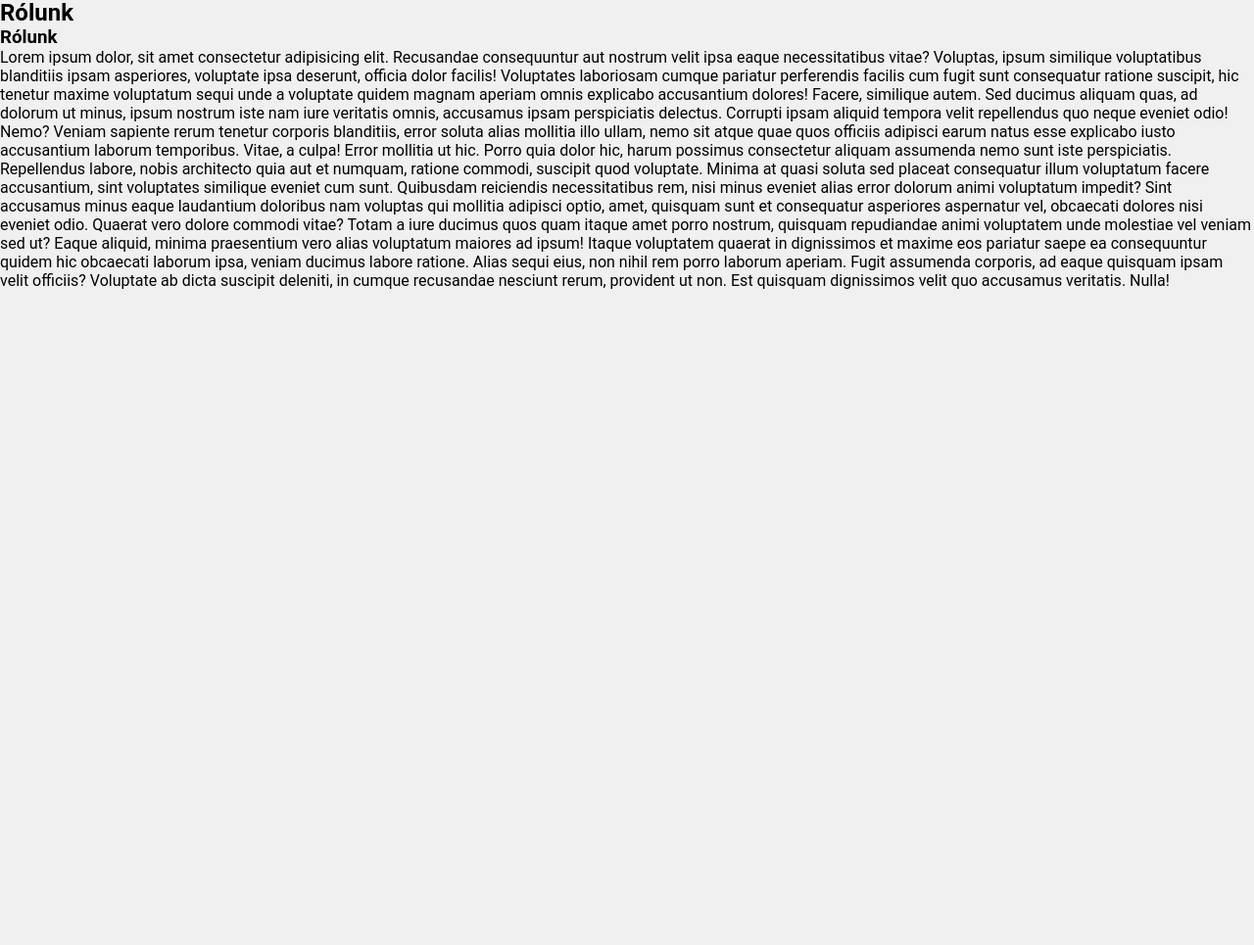
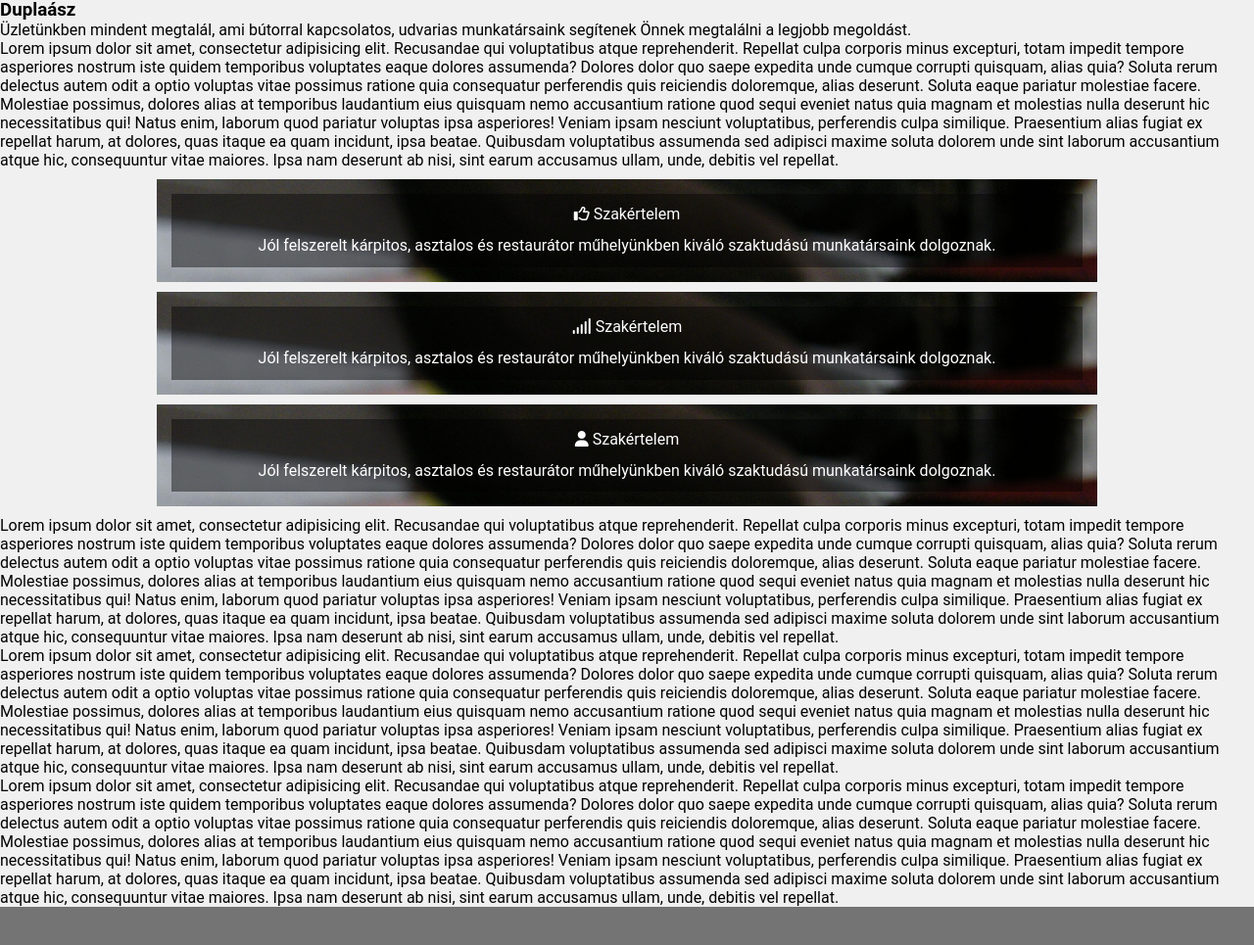
Before and after one commit to mtlevi700/duplaaszteszt, a plain HTML site: page index.html in a window 1280 px wide. Shown: the part 291-1256 px from the top of the page at 98% size. Before the commit the page ends 800 px from the top, so only its background shows below. Drawn offline with nearby package versions, Linux system fonts and the light colour scheme.

Commit message:
profession divs test

```diff
--- a/index.html
+++ b/index.html
@@ -7,6 +7,7 @@
     <link rel="stylesheet" href="style.css">
     <link rel="stylesheet" type="text/css" href="slick-1.8.1/slick/slick.css"/>
     <link rel="stylesheet" type="text/css" href="slick-1.8.1/slick/slick-theme.css"/>
+    <script src="https://kit.fontawesome.com/5951e9099d.js" crossorigin="anonymous"></script>
 </head>
 <body>
     <header>
@@ -53,19 +54,49 @@
         </section>
 
         <article>
-            <h1>Rólunk</h1>
-            <section class="about">
-                <h1>Rólunk</h1>
-                <p>Lorem ipsum dolor, sit amet consectetur adipisicing elit. Recusandae consequuntur aut nostrum velit ipsa eaque necessitatibus vitae? Voluptas, ipsum similique voluptatibus blanditiis ipsam asperiores, voluptate ipsa deserunt, officia dolor facilis!
-                Voluptates laboriosam cumque pariatur perferendis facilis cum fugit sunt consequatur ratione suscipit, hic tenetur maxime voluptatum sequi unde a voluptate quidem magnam aperiam omnis explicabo accusantium dolores! Facere, similique autem.
-                Sed ducimus aliquam quas, ad dolorum ut minus, ipsum nostrum iste nam iure veritatis omnis, accusamus ipsam perspiciatis delectus. Corrupti ipsam aliquid tempora velit repellendus quo neque eveniet odio! Nemo?
-                Veniam sapiente rerum tenetur corporis blanditiis, error soluta alias mollitia illo ullam, nemo sit atque quae quos officiis adipisci earum natus esse explicabo iusto accusantium laborum temporibus. Vitae, a culpa!
-                Error mollitia ut hic. Porro quia dolor hic, harum possimus consectetur aliquam assumenda nemo sunt iste perspiciatis. Repellendus labore, nobis architecto quia aut et numquam, ratione commodi, suscipit quod voluptate.
-                Minima at quasi soluta sed placeat consequatur illum voluptatum facere accusantium, sint voluptates similique eveniet cum sunt. Quibusdam reiciendis necessitatibus rem, nisi minus eveniet alias error dolorum animi voluptatum impedit?
-                Sint accusamus minus eaque laudantium doloribus nam voluptas qui mollitia adipisci optio, amet, quisquam sunt et consequatur asperiores aspernatur vel, obcaecati dolores nisi eveniet odio. Quaerat vero dolore commodi vitae?
-                Totam a iure ducimus quos quam itaque amet porro nostrum, quisquam repudiandae animi voluptatem unde molestiae vel veniam sed ut? Eaque aliquid, minima praesentium vero alias voluptatum maiores ad ipsum!
-                Itaque voluptatem quaerat in dignissimos et maxime eos pariatur saepe ea consequuntur quidem hic obcaecati laborum ipsa, veniam ducimus labore ratione. Alias sequi eius, non nihil rem porro laborum aperiam.
-                Fugit assumenda corporis, ad eaque quisquam ipsam velit officiis? Voluptate ab dicta suscipit deleniti, in cumque recusandae nesciunt rerum, provident ut non. Est quisquam dignissimos velit quo accusamus veritatis. Nulla!</p>
+            <section class="professions">
+                <h1>Duplaász</h1>
+                <p>Üzletünkben mindent megtalál, ami bútorral kapcsolatos, udvarias munkatársaink segítenek Önnek megtalálni a legjobb megoldást.</p>
+                <p>Lorem ipsum dolor sit amet, consectetur adipisicing elit. Recusandae qui voluptatibus atque reprehenderit. Repellat culpa corporis minus excepturi, totam impedit tempore asperiores nostrum iste quidem temporibus voluptates eaque dolores assumenda?
+                Dolores dolor quo saepe expedita unde cumque corrupti quisquam, alias quia? Soluta rerum delectus autem odit a optio voluptas vitae possimus ratione quia consequatur perferendis quis reiciendis doloremque, alias deserunt.
+                Soluta eaque pariatur molestiae facere. Molestiae possimus, dolores alias at temporibus laudantium eius quisquam nemo accusantium ratione quod sequi eveniet natus quia magnam et molestias nulla deserunt hic necessitatibus qui!
+                Natus enim, laborum quod pariatur voluptas ipsa asperiores! Veniam ipsam nesciunt voluptatibus, perferendis culpa similique. Praesentium alias fugiat ex repellat harum, at dolores, quas itaque ea quam incidunt, ipsa beatae.
+                Quibusdam voluptatibus assumenda sed adipisci maxime soluta dolorem unde sint laborum accusantium atque hic, consequuntur vitae maiores. Ipsa nam deserunt ab nisi, sint earum accusamus ullam, unde, debitis vel repellat.</p>
+                <div class="profbox">
+                    <div class="prof">
+                        <div class = "text-bg">
+                            <p class ="title"><i class="fa-regular fa-thumbs-up"></i> Szakértelem</p>
+                            <p>Jól felszerelt kárpitos, asztalos és restaurátor műhelyünkben kiváló szaktudású munkatársaink dolgoznak.</p>
+                        </div>
+                    </div>
+                    <div class="prof">
+                        <div class = "text-bg">
+                            <p class ="title"><i class="fa-solid fa-signal"></i></i> Szakértelem</p>
+                            <p>Jól felszerelt kárpitos, asztalos és restaurátor műhelyünkben kiváló szaktudású munkatársaink dolgoznak.</p>
+                        </div>
+                    </div>
+                    <div class="prof">
+                        <div class = "text-bg">
+                            <p class ="title"><i class="fa-solid fa-user"></i></i> Szakértelem</p>
+                            <p>Jól felszerelt kárpitos, asztalos és restaurátor műhelyünkben kiváló szaktudású munkatársaink dolgoznak.</p>
+                        </div>
+                    </div>
+                </div>
+                <p>Lorem ipsum dolor sit amet, consectetur adipisicing elit. Recusandae qui voluptatibus atque reprehenderit. Repellat culpa corporis minus excepturi, totam impedit tempore asperiores nostrum iste quidem temporibus voluptates eaque dolores assumenda?
+                    Dolores dolor quo saepe expedita unde cumque corrupti quisquam, alias quia? Soluta rerum delectus autem odit a optio voluptas vitae possimus ratione quia consequatur perferendis quis reiciendis doloremque, alias deserunt.
+                    Soluta eaque pariatur molestiae facere. Molestiae possimus, dolores alias at temporibus laudantium eius quisquam nemo accusantium ratione quod sequi eveniet natus quia magnam et molestias nulla deserunt hic necessitatibus qui!
+                    Natus enim, laborum quod pariatur voluptas ipsa asperiores! Veniam ipsam nesciunt voluptatibus, perferendis culpa similique. Praesentium alias fugiat ex repellat harum, at dolores, quas itaque ea quam incidunt, ipsa beatae.
+                    Quibusdam voluptatibus assumenda sed adipisci maxime soluta dolorem unde sint laborum accusantium atque hic, consequuntur vitae maiores. Ipsa nam deserunt ab nisi, sint earum accusamus ullam, unde, debitis vel repellat.</p>
+                    <p>Lorem ipsum dolor sit amet, consectetur adipisicing elit. Recusandae qui voluptatibus atque reprehenderit. Repellat culpa corporis minus excepturi, totam impedit tempore asperiores nostrum iste quidem temporibus voluptates eaque dolores assumenda?
+                        Dolores dolor quo saepe expedita unde cumque corrupti quisquam, alias quia? Soluta rerum delectus autem odit a optio voluptas vitae possimus ratione quia consequatur perferendis quis reiciendis doloremque, alias deserunt.
+                        Soluta eaque pariatur molestiae facere. Molestiae possimus, dolores alias at temporibus laudantium eius quisquam nemo accusantium ratione quod sequi eveniet natus quia magnam et molestias nulla deserunt hic necessitatibus qui!
+                        Natus enim, laborum quod pariatur voluptas ipsa asperiores! Veniam ipsam nesciunt voluptatibus, perferendis culpa similique. Praesentium alias fugiat ex repellat harum, at dolores, quas itaque ea quam incidunt, ipsa beatae.
+                        Quibusdam voluptatibus assumenda sed adipisci maxime soluta dolorem unde sint laborum accusantium atque hic, consequuntur vitae maiores. Ipsa nam deserunt ab nisi, sint earum accusamus ullam, unde, debitis vel repellat.</p>
+                        <p>Lorem ipsum dolor sit amet, consectetur adipisicing elit. Recusandae qui voluptatibus atque reprehenderit. Repellat culpa corporis minus excepturi, totam impedit tempore asperiores nostrum iste quidem temporibus voluptates eaque dolores assumenda?
+                            Dolores dolor quo saepe expedita unde cumque corrupti quisquam, alias quia? Soluta rerum delectus autem odit a optio voluptas vitae possimus ratione quia consequatur perferendis quis reiciendis doloremque, alias deserunt.
+                            Soluta eaque pariatur molestiae facere. Molestiae possimus, dolores alias at temporibus laudantium eius quisquam nemo accusantium ratione quod sequi eveniet natus quia magnam et molestias nulla deserunt hic necessitatibus qui!
+                            Natus enim, laborum quod pariatur voluptas ipsa asperiores! Veniam ipsam nesciunt voluptatibus, perferendis culpa similique. Praesentium alias fugiat ex repellat harum, at dolores, quas itaque ea quam incidunt, ipsa beatae.
+                            Quibusdam voluptatibus assumenda sed adipisci maxime soluta dolorem unde sint laborum accusantium atque hic, consequuntur vitae maiores. Ipsa nam deserunt ab nisi, sint earum accusamus ullam, unde, debitis vel repellat.</p>
             </section>
             <!-- Fő tartalom ide kerül -->
         </article>
@@ -74,9 +105,9 @@
         </aside>
     </main>
     <footer>
-        <!-- Lábléc tartalom -->
     </footer>
     <script src="navbar_mobile.js"></script>
+
     <script type="text/javascript" src="https://code.jquery.com/jquery-3.7.1.min.js"></script>
     <script type="text/javascript" src="slick-1.8.1/slick/slick.min.js"></script>
     <script>
--- a/style.css
+++ b/style.css
@@ -1,16 +1,22 @@
 *{
     margin: 0;
     box-sizing: border-box;
+    scroll-behavior: smooth;
 }
 body{
     font-family: 'Roboto', sans-serif;
     background-color: #f0f0f0;
 }
+
+
+
+/* MOBILE HEADER */
 header{
     width: 100%;
     height: 48px;
-    background-color: bisque;
+
 }
+
 .navbar_mobile{
     position: fixed;
     display: flex;
@@ -19,13 +25,16 @@ header{
     background-color: rgb(173, 184, 184);
     width: 100%;
     height: inherit;
+    z-index: 1000;
 }
+
 .menu_icons{
     display: flex;
     position: absolute;
     left: 15px;
     align-items: center;
 }
+
 .bars{
     display:flex;
     gap: 3px;
@@ -41,6 +50,7 @@ header{
 
 
 }
+
 .close{
     position: absolute;
     display: flex;
@@ -50,6 +60,7 @@ header{
     height: 20px;
     display: none;
 }
+
 .close .bar {
     position: absolute;
 }
@@ -61,14 +72,21 @@ header{
 .close .bar:last-child {
     transform: rotate(-45deg);
 }
+
 .logolink{
     height:48px;
 }
+
 .logo{
     height:100%;
     padding-right: 5px;
 }
+
+
+
+/* MOBILE NAV */
 nav {
+    z-index: 1000;
     display: none;
     background-color: rgb(170, 170, 170);
     width: 100%;
@@ -78,6 +96,7 @@ nav {
     overflow: hidden; /* Rejtse el a tartalmat, ami túlcsordul */
     transition: max-height 0.3s ease-in-out; /* Animáció */
 }
+
 nav ul{
     display: flex;
     flex-direction: column;
@@ -85,11 +104,13 @@ nav ul{
     padding: 0;
 
 }
+
 nav ul li{
     border-bottom: 3px solid #7e7e7e;
     padding: 10px;
 
 }
+
 nav ul li a{
     display:flex;
     justify-content: space-between;
@@ -99,17 +120,23 @@ nav ul li a{
     width: 100%;
 
 }
+
 nav ul img{
     height: 20px;
     width: 20px;
 }
+
 nav.active {
     max-height: 287px; /* Állítsd be a megfelelő maximális magasságot */
 }
+
 nav ul li.active{
     background-color: #f0f0f0;
 }
 
+
+
+/* JQUERY SLIDER */
 .slider {
     width: 100%;
 }
@@ -139,9 +166,52 @@ nav ul li.active{
     opacity: 1;
 }
 
+
+
+/*PROFESSIONS*/
+.profbox {
+    display: flex;
+    flex-direction: column;
+    justify-content: center;
+    align-items: center;
+    gap: 10px;
+    text-align: center;
+    margin: 10px 0;
+}
+
+.prof {
+    width: 75%;
+    min-width: 250px;
+    background-image: url('images/index_html/static_background/bg_mid.jpg');
+    background-size:cover;
+    background-attachment: fixed;
+    color:white;
+    padding: 15px;
+}
+
+.text-bg{
+    background-color: rgba(0, 0, 0, 0.43);
+    padding: 10px;
+
+}
+.prof .title{
+    margin-bottom: 10px;
+
+}
+.prof p{
+    line-height: 1.4;
+}
+
+/* FOOTER */
+footer{
+    height: 50px;
+    background-color: #747474;
+}
+
 @media only screen and (min-width: 600px) {
     /* tablet */
     .slick-slide {
         margin: auto 5px;
     }
+
 }
```
Also changed, not shown: images/index_html/static_background/bg_mid.jpg (added).
